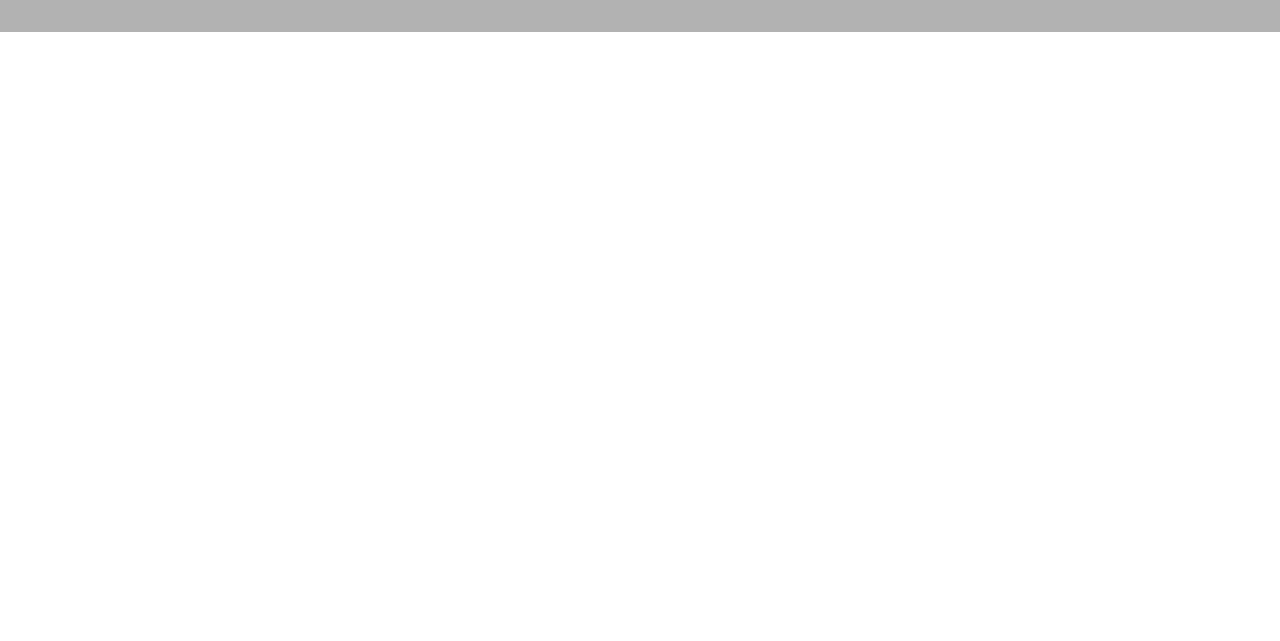
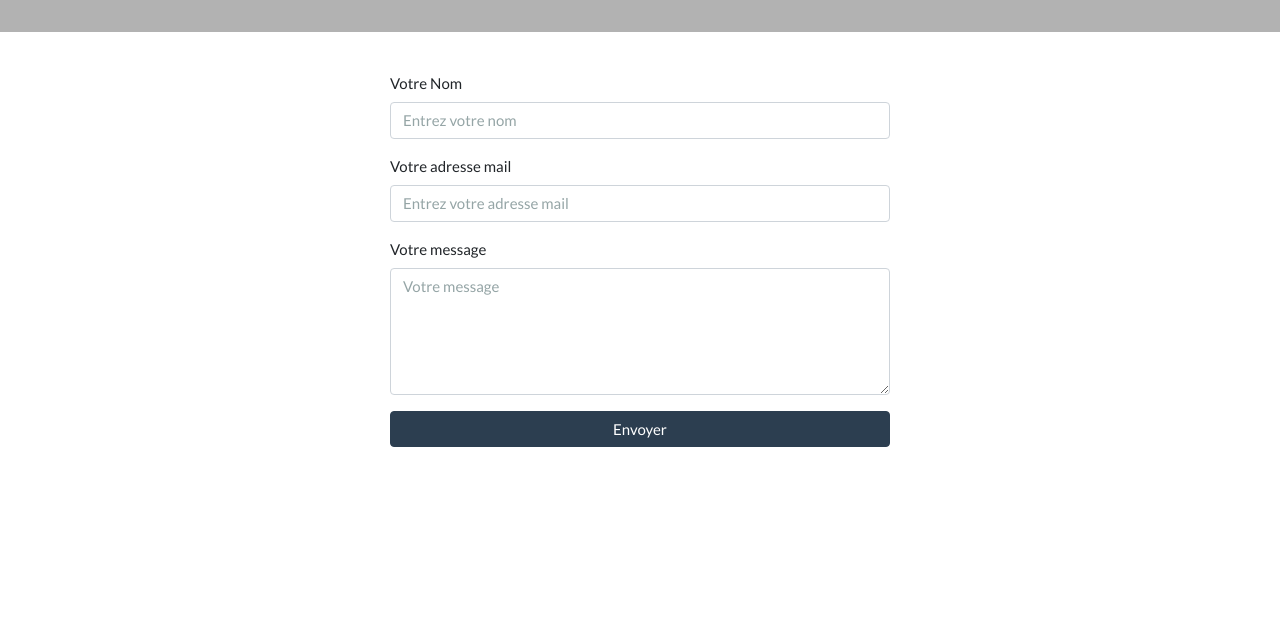
Before and after one commit to Anett67/asso, a website: page contact.html in a window 1280 px wide. Shown: the part 159-800 px from the top of the page. Drawn offline with nearby package versions, Linux system fonts and the light colour scheme.

Commit message:
Add form to contact page

```diff
--- a/assets/css/src/components/_form.scss
+++ b/assets/css/src/components/_form.scss
@@ -0,0 +1,3 @@
+form{
+    max-width: 500px;
+}
--- a/contact.html
+++ b/contact.html
@@ -54,7 +54,23 @@
 
     <main>
 
-        <section id="contact-form">
+        <section id="contact-form" class="container">
+
+            <form class="m-auto">
+                <div class="form-group">
+                    <label for="exampleInputEmail1">Votre Nom</label>
+                    <input type="email" class="form-control" id="exampleInputEmail1" aria-describedby="emailHelp" placeholder="Entrez votre nom">
+                  </div>
+                <div class="form-group">
+                  <label for="exampleInputEmail1">Votre adresse mail</label>
+                  <input type="email" class="form-control" id="exampleInputEmail1" aria-describedby="emailHelp" placeholder="Entrez votre adresse mail">
+                </div>
+                <div class="form-group">
+                    <label for="exampleFormControlTextarea1">Votre message</label>
+                    <textarea class="form-control" id="exampleFormControlTextarea1" rows="5" placeholder="Votre message"></textarea>
+                  </div>
+                <button type="submit" class="btn btn-block btn-primary">Envoyer</button>
+              </form>
 
         </section>
 
```
Also changed, not shown: assets/css/dist/style.css, 1 other file.
